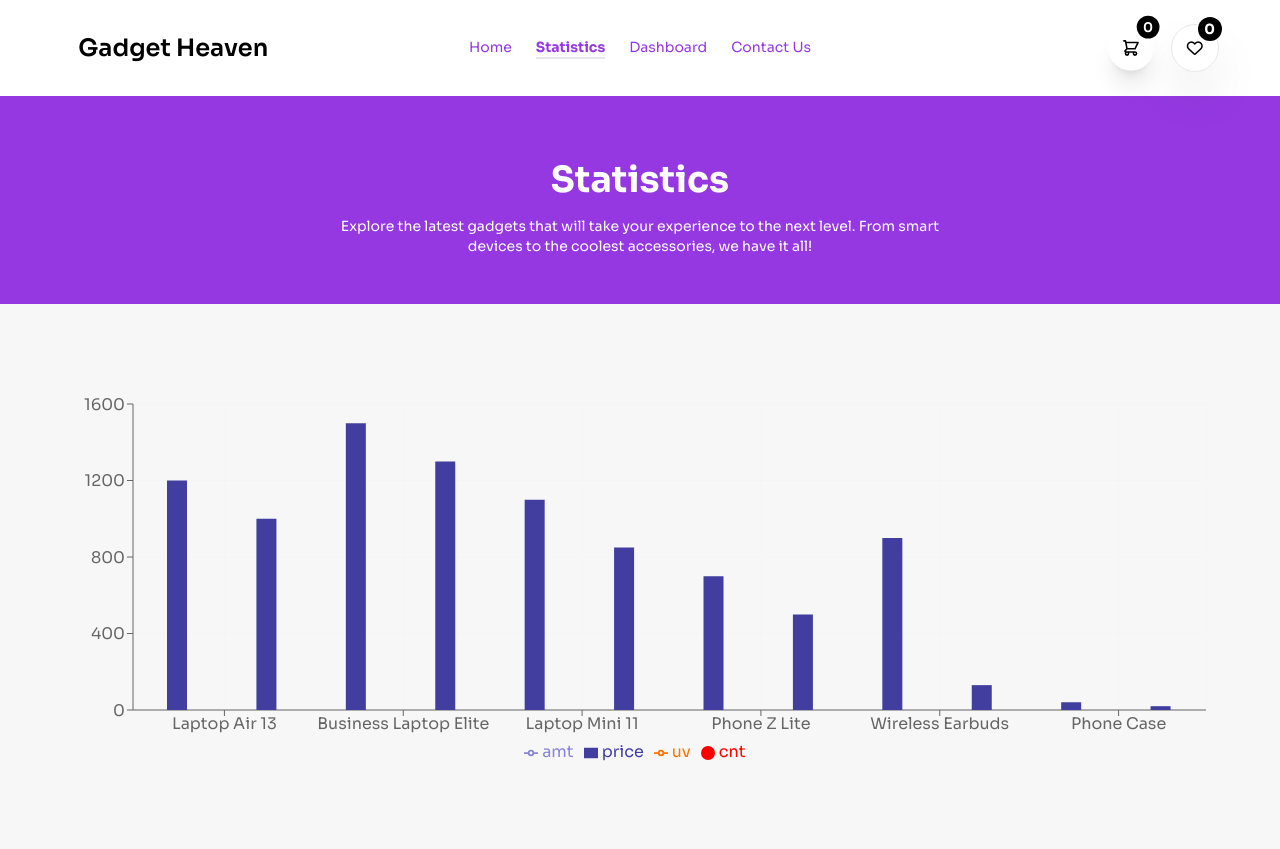
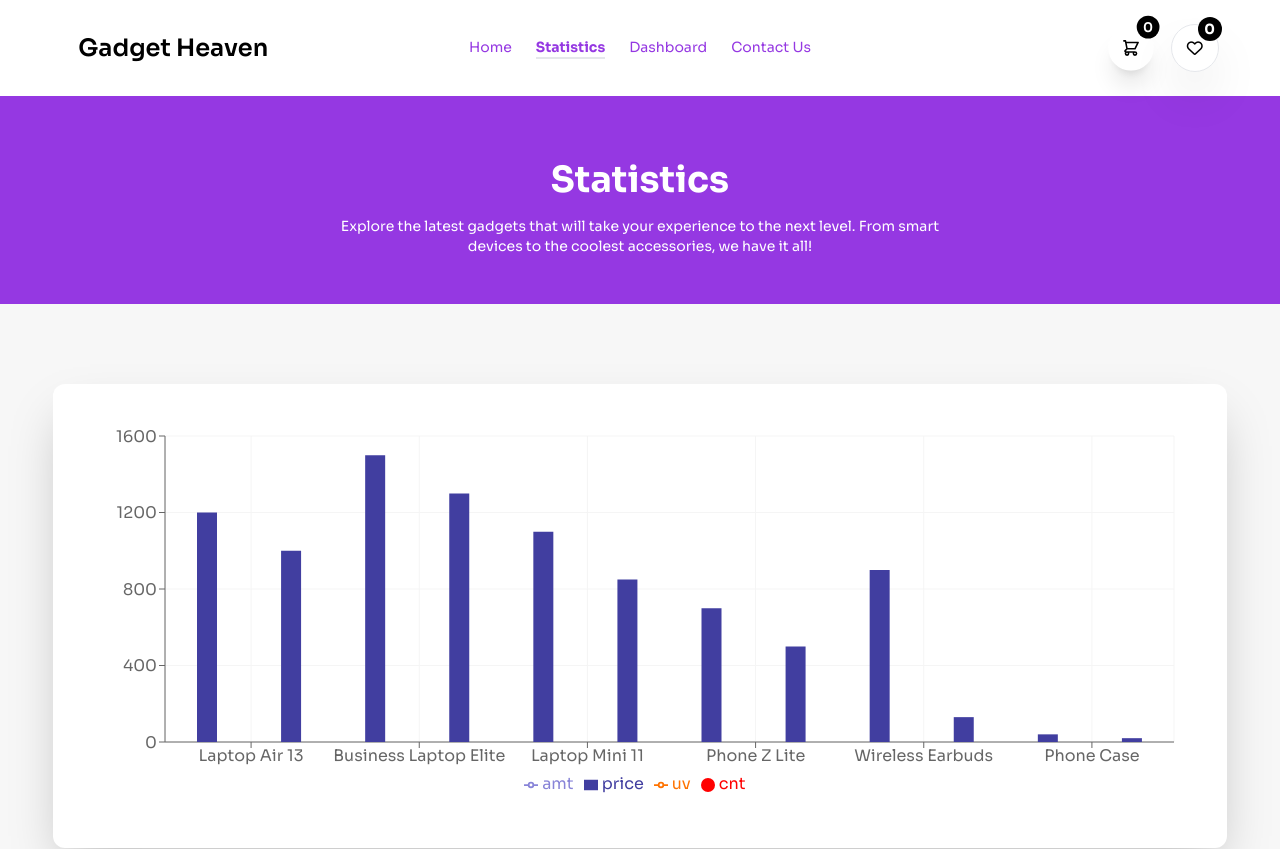
Before and after one commit to walid-official/gadget-heaven, a React (Vite) app: page /statistics in a window 1280 px wide. Shown: the top 849 px of the page. Built offline with nearby package versions, Linux system fonts and the light colour scheme.

Commit message:
readme file is added

```diff
--- a/src/Pages/Statistics.jsx
+++ b/src/Pages/Statistics.jsx
@@ -21,7 +21,7 @@ const Statistics = () => {
               title="Explore the latest gadgets that will take your experience to the next level. From smart devices to the coolest accessories, we have it all!"
             ></HeaderTitle>
             </div>
-            <div className="my-20">
+            <div className="py-20">
                 <ShowStatistics statisticsData={statisticsData}></ShowStatistics>
             </div>
         </div>
--- a/src/components/Staistics/ShowStatistics.jsx
+++ b/src/components/Staistics/ShowStatistics.jsx
@@ -14,8 +14,8 @@ import {
 
 const ShowStatistics = ({ statisticsData }) => {
   return (
-    <div className="">
-      <div className="w-11/12 mx-auto">
+    <div className="w-11/12 mx-auto bg-white shadow-2xl rounded-xl">
+      <div className="p-8">
         <div style={{ width: "100%", height: 400 }}>
           <ResponsiveContainer width="100%" height="100%">
             <ComposedChart
```
Also changed, not shown: 1 other file (tests, documents, lock files or other folders).
